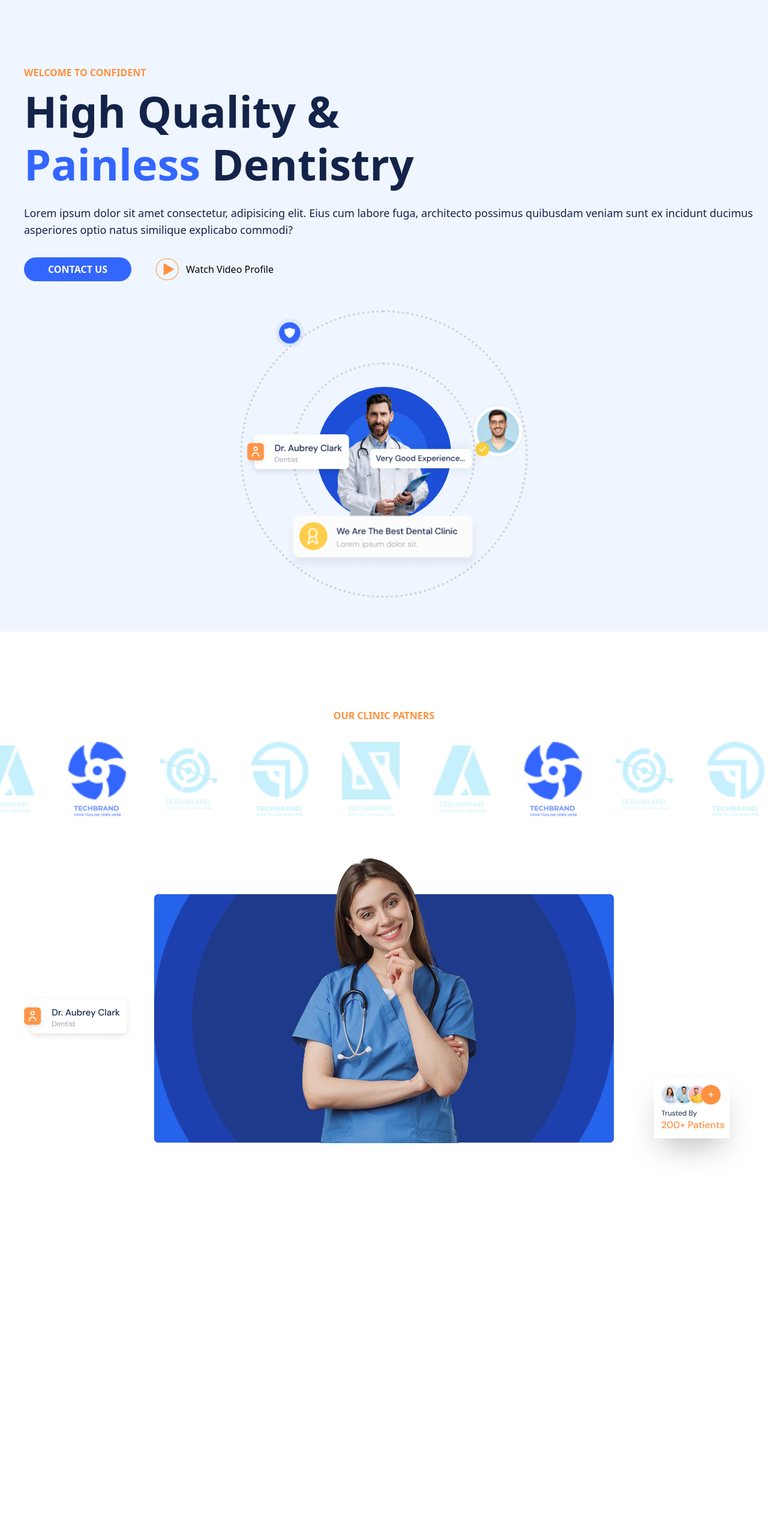
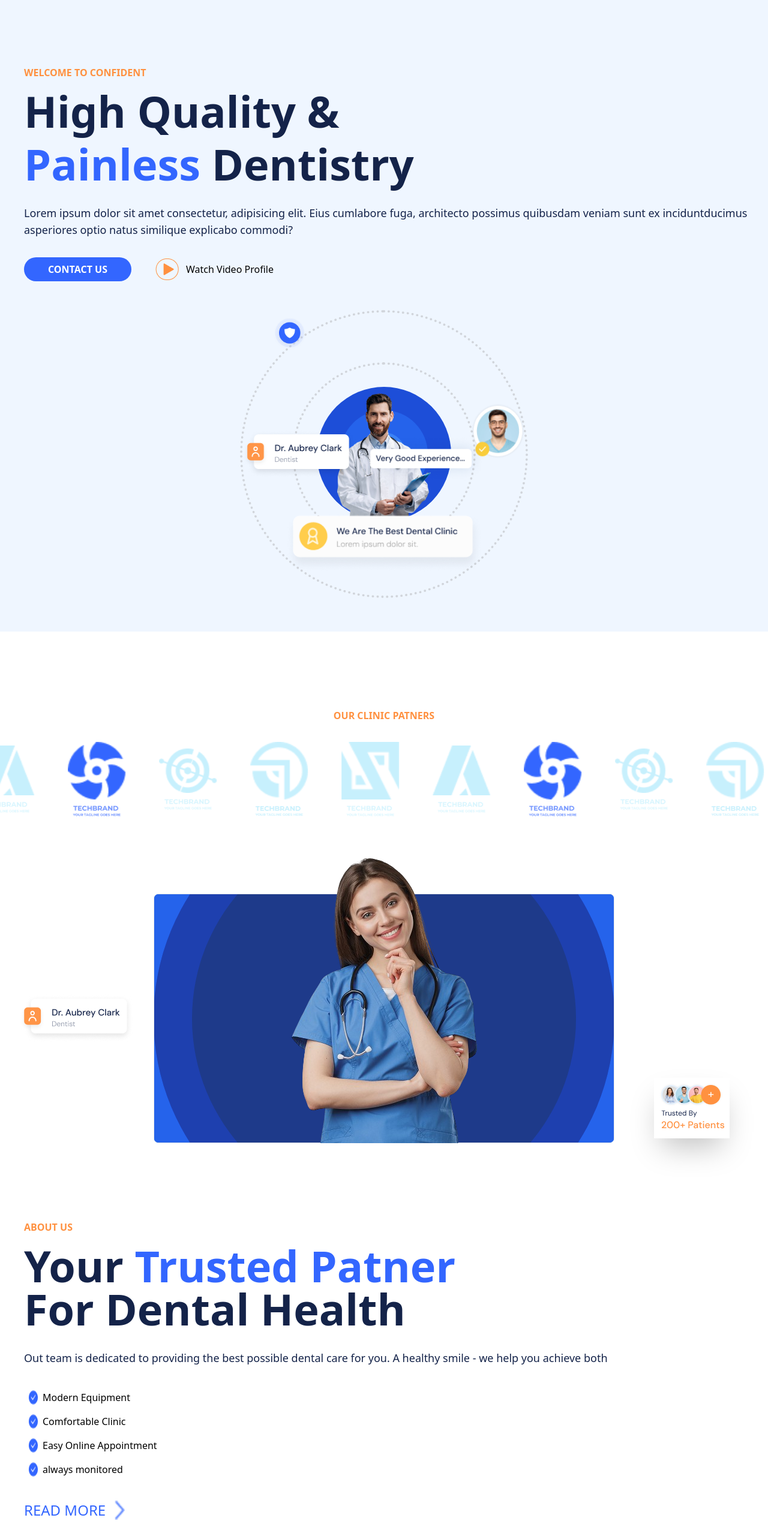
Before and after one commit to paul-murithi/frontEnd-projects, a React (Vite) app in the folder dentist-website-main/: page / in a window 1280 px wide. Shown: the part 185-2751 px from the top of the page at 60% size. Before the commit the page ends 2219 px from the top, so only its background shows below. Built offline with nearby package versions, Linux system fonts and the light colour scheme.

Commit message:
feat: text component composition, About section

```diff
--- a/dentist-website-main/src/components/About/AboutUsText.jsx
+++ b/dentist-website-main/src/components/About/AboutUsText.jsx
@@ -1,7 +1,55 @@
 import React from "react";
 
+import checkboxIcon from "../../assets/icons/checkbox.png";
+import rightIcon from "../../assets/icons/Right.png";
+
+import { LightText, SubHeading } from "../Hero/HeroText";
+import Image from "../Image/Image";
+
+const clinicFeatures = [
+  "Modern Equipment",
+  "Comfortable Clinic",
+  "Easy Online Appointment",
+  "always monitored",
+];
+
 const AboutUsText = () => {
-  return <div></div>;
+  return (
+    <div className="flex flex-col ml-10">
+      <h2 className="text-subheading font-bold uppercase">about us</h2>
+      <>
+        <SubHeading
+          content={"Your "}
+          hasHighlightedText={true}
+          highlightedText={"Trusted Patner"}
+          textBefore={true}
+        />
+        <SubHeading content={"For Dental Health "} />
+      </>
+      <>
+        <LightText
+          content={`Out team is dedicated to providing the best possible dental care for
+          you. A healthy smile - we help you achieve both`}
+        />
+      </>
+      <>
+        {clinicFeatures.map((feature) => (
+          <span className="flex p-2">
+            <Image source={checkboxIcon} className="mr-2" />
+            <p>{feature}</p>
+          </span>
+        ))}
+      </>
+      <div className="py-8">
+        <a href="#" className="uppercase text-titleBlue flex">
+          <span className="mr-1 text-2xl hover:text-blue-800 transition-all">
+            read more
+          </span>
+          <Image source={rightIcon} width="28" />
+        </a>
+      </div>
+    </div>
+  );
 };
 
 export default AboutUsText;
--- a/dentist-website-main/src/components/Hero/HeroText.jsx
+++ b/dentist-website-main/src/components/Hero/HeroText.jsx
@@ -10,26 +10,50 @@ const HeroText = () => {
           Welcome to confident
         </h1>
       </div>
-
-      <h2
-        className="text-heading font-extrabold text-4xl md:text-7xl"
-        aria-label="subheading"
-      >
-        High Quality &
-      </h2>
-      <h2
-        className="text-heading font-extrabold text-4xl md:text-7xl pt-4"
-        aria-label="subheading"
-      >
-        <span className="text-titleBlue">Painless </span>Dentistry
-      </h2>
-      <p className="text-textLight font-light py-8 pr-2 md:text-lg">
-        Lorem ipsum dolor sit amet consectetur, adipisicing elit. Eius cum
-        labore fuga, architecto possimus quibusdam veniam sunt ex incidunt
-        ducimus asperiores optio natus similique explicabo commodi?
-      </p>
+      <SubHeading content={"High Quality &"} hasHighlightedText={false} />
+      <SubHeading
+        content={"Dentistry"}
+        highlightedText={"Painless "}
+        hasHighlightedText={true}
+      />
+      <LightText
+        content={
+          "Lorem ipsum dolor sit amet consectetur, adipisicing elit. Eius cumlabore fuga, architecto possimus quibusdam veniam sunt ex inciduntducimus asperiores optio natus similique explicabo commodi?"
+        }
+      />
     </div>
   );
 };
 
+export const SubHeading = ({
+  content,
+  hasHighlightedText,
+  highlightedText,
+  textBefore,
+}) => {
+  return hasHighlightedText ? (
+    <h2
+      className="text-heading font-extrabold text-4xl md:text-7xl pt-4"
+      aria-label="subheading"
+    >
+      {textBefore && content}
+      <span className="text-titleBlue">{highlightedText}</span>
+      {textBefore ? "" : content}
+    </h2>
+  ) : (
+    <h2
+      className="text-heading font-extrabold text-4xl md:text-7xl"
+      aria-label="subheading"
+    >
+      {content}
+    </h2>
+  );
+};
+
+export const LightText = ({ content }) => {
+  return (
+    <p className="text-textLight font-light py-8 pr-2 md:text-lg">{content}</p>
+  );
+};
+
 export default HeroText;
```
Also changed, not shown: dentist-website-main/src/assets/icons/Right.png (added), dentist-website-main/src/assets/icons/checkbox.png (renamed from dentist-website-main/src/assets/images/checkbox.png).
